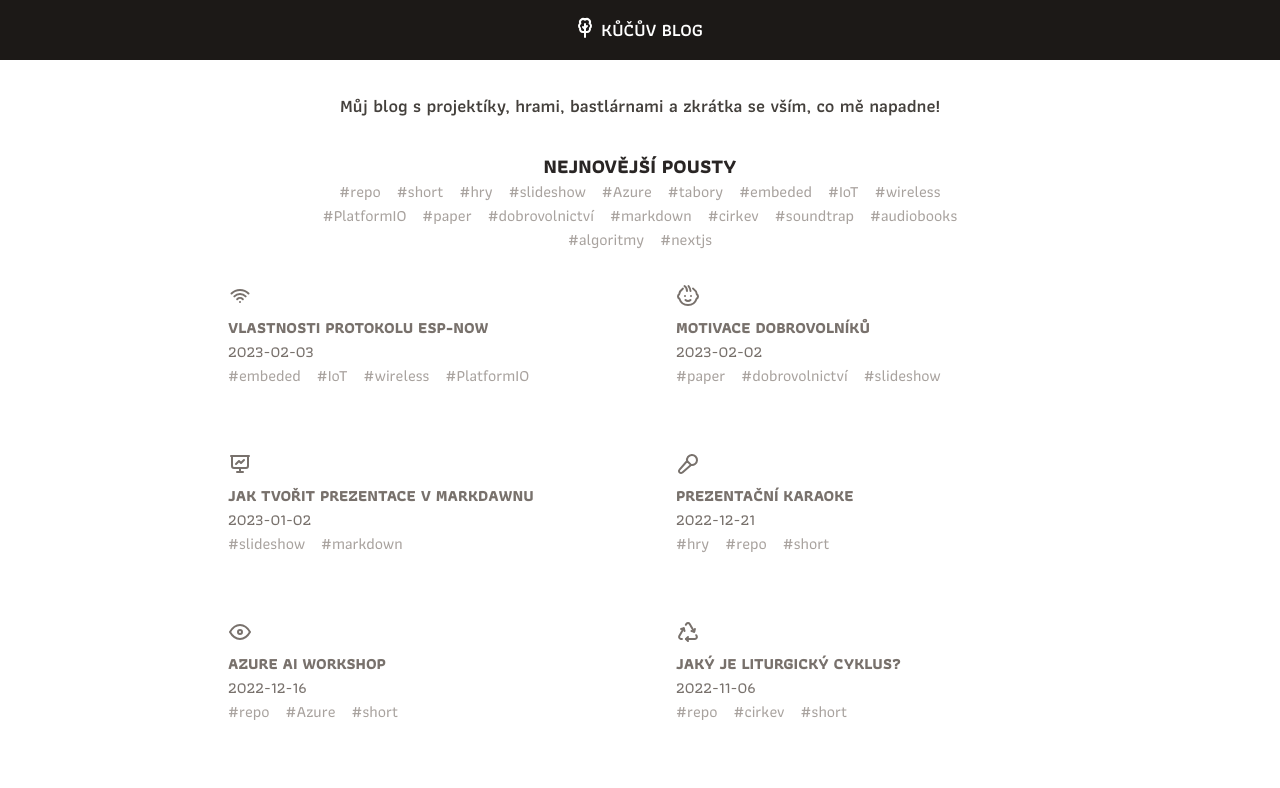
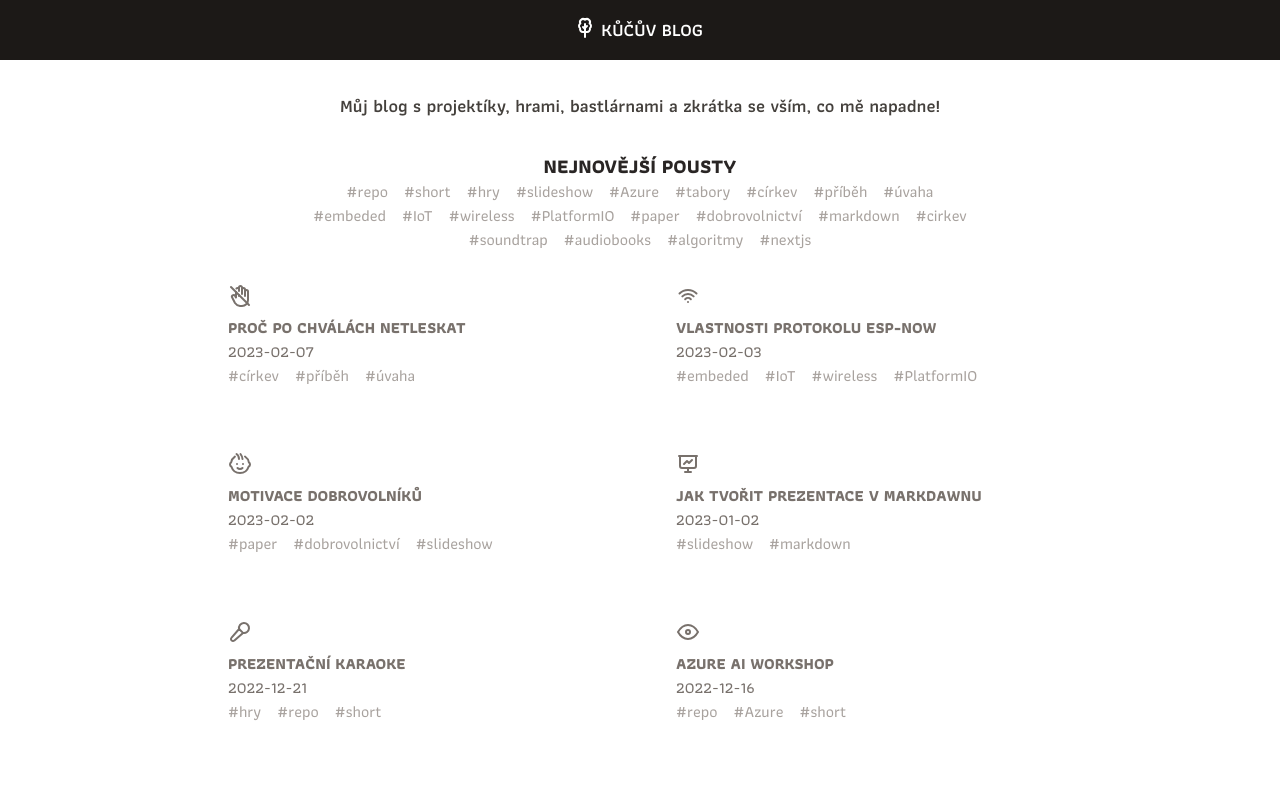
Before and after one commit to petrkucerak/blog, a Next.js app: page / in a window 1280 px wide. Shown: the top 788 px of the page. Built offline with nearby package versions, Linux system fonts and the light colour scheme; what tailwind-highlightjs would draw is missing.

Commit message:
Add article about the musician ego (#48)

```diff
--- a/components/icon.js
+++ b/components/icon.js
@@ -7,6 +7,7 @@ import {
   IconAnchor,
   IconBiohazard,
   IconEye,
+  IconHandOff,
   IconHeadphones,
   IconMicrophone2,
   IconMoodBoy,
@@ -29,5 +30,6 @@ export default function Icon({ icon }) {
   if (icon === "presentation") return <IconPresentation className="ml-2" />;
   if (icon === "moodboy") return <IconMoodBoy className="ml-2" />;
   if (icon === "wifi") return <IconWifi className="ml-2" />;
+  if (icon === "handOff") return <IconHandOff className="ml-2" />;
   else return <IconSatellite className="ml-2" />;
 }
--- /dev/null
+++ b/posts/proc-po-chvalach-netleskat.md
@@ -0,0 +1,36 @@
+---
+title: 'Proč po chválách netleskat'
+description: 'Příběh o klukovi, kterému kvůli potlesku zpychl.'
+date: '2023-02-07'
+tags:
+  - církev
+  - příběh
+  - úvaha
+icon: 'handOff'
+---
+
+**Minulý týden jsme s děckama hráli v Bártovi na chválách. Bylo to krásné. Atmosféra při svíčkách, Nejsvětější na oltáři. Skoro po celou dobu jsem měl jen zavřené oči a zpíval a hrál pro Jesuse. Na závěr jsme od P. Jendy dostali požehnání. Feelovali jsme pak ještě jednu písničku, tak jsme ji zahráli. Po jejím doznění ale zazněl potlesk, který mě hodně dostal. Bavil jsem se o tom s několika lidmi a poměrně dost jsem o potlesku přemýšlel. V pondělí jsem měl poradu s Georgem. Přivítali jsme se a navzájem se zeptali, jak se máme. Nevím proč, ale stále ve mně byl ten potlesk. Jak jsem o tom mluvil, napadlo mne, že bych to chtěl popsat. Zkusit vysvětlit, proč nemám rád, když se po chválách, modlitbě nebo po mši svaté tleská. Proto jsem zkusil napsat tento příběh. Je velikým zjednodušením, ale věřím, že hlavní podstatu vystihuje.**
+
+![Bard vygenerovany pomoci OpenAI](/posts/images/proc-po-chvalach-netleskat-bard-01.png)
+
+## Bardův příběh
+
+Před dávnými časy, kdy po cestách jezdívala koňská spřežení, města střežili rytíři a málokdo uměl počítat do více než sta, se stal tento příběh. Je to příběh mladého sirotka, který se proslavil po celém království…
+
+Už od mala to neměl jednoduché. Rodiče ho opustili ve věku, že si je ani nepamatoval. Do svých pěti let strávil život s partou sirotků, kteří přežívali v ulicích hlavního města. Byl to těžký život, který našeho mladého hrdinu naučil tomu, že se musí umět s životem poprat a může se spoléhat jen na sebe a několik nejbližších.
+
+V šesti letech, když zrovna kradli jablka u místního prodejce, ho dostihla spravedlnost. Během útěku skrz dílnu městského loutnaře se mu povedlo rozbít několik nástrojů a stráž ho zadržela. Protože způsobil velikou škodu, dostal na vybranou: buďto půjde do vězení pro mladistvé nebo si odpracuje svoji škodu u loutnaře. Volba nebyla těžká a tak se z našeho sirotka stal loutkářův učedník.
+
+Práce to byla nesmírně obtížná. Mistr loutnař byl spravedlivý a laskavý, ale měl vysoké nároky a byl přísný. Nejprve nechal chlapce jen zametat a uklízet. Později, když si všiml jeho zručnosti, ho začal pouštět i k svému řemeslu. Z chlapce se po několika letech stal velice obratný a šikovný řemeslník. Mimo jiné byl loutnař skvělým muzikantem a zpěvákem. Občas sebou brával chlapce do krčmy a učil ho muzikantskému řemeslu. Časem se ukázalo, že je i chlapec velice zdatným a talentovaným zpěvákem a muzikantem. Zjistil, že hudba je v jeho srdci a pro ni chce žít.
+
+Chlapec slýchával dobrodružné příběhy. Snil o dalekých krajinách, psal o nich písně. Ve svých osmnáctých letech měl dluh u loutnaře splacen. Navíc se mu povedlo našetřit malý finanční obnos. Rozhodl se, že se vydá do světa jako potulný muzikant, který bude těšit lidi svými písněmi a příběhy.
+
+Protože byl mladý, pohledný a talentovaný, vypracoval se mezi ty nejlepší bardy v celé zemi. Miloval svoji práci. Zbožňoval to, že může zpívat a hrát pro svoji své potěšení a pro upřímnou radost druhých. Když byl na cestě, často sedával při západu slunce, kochal se a vyzpívával světu vše, co měl na srdci.
+
+Sláva mladého muzikanta začala předcházet. Kam přišel, tam ho lidé vítali potleskem. Krčmáři se předháněli, ke komu přijde. Náš mladý hrdina dokonce začal vystupovat i v městských divadlech. Něco se na něm ale začalo měnit. Při cestách už nesedával při západu slunce. Málo kdy se stalo, že by si vzal loutnu a zpíval si jen sám pro sebe. Když vstával ráno, nebyl tak spokojený a plný nadšení jako dříve. Jeden večer o tom před svým vystoupením i přemýšlel. Jakmile ale začalo vystoupení, problém okamžitě přehlušila vlna euforie z potlesku dnešních návštěvníků. A tak to šlo dál a dál. Chlapec pociťoval, že mu v životě něco chybí, ale vždy to přehlušil dalším vystoupením, po kterém ohlušující potlesk přebyl jeho veškeré pochybnosti.
+
+V chlapcových jednadvaceti letech přišel do království mor. Král vydal nařízení, které omezoval scházení se ve více lidech. Chlapec už měl vydělané slušné jmění. Nemusel se bát, že by se musel vrátit do chlapeckých let a začít žebrat. Chtěl ale vystupovat dál. Tak začal organizovat neoficiální tajné hudební večírky. Protože uspořádání bylo obtížné, začala se zvětšovat prodleva mezi nimi. Náš bard již nehrál a nezpíval každý večer, ale sotva jednou za týden a jeho frustrace se prohlubovala. Měl čas být sám se sebou. Jeho problémy už nemohl přehlušovat tleskot diváků a chlapec si začal uvědomovat, jak moc se změnil. *Dříve hrával od srdce pro sebe a pro druhé. Dnes ale vystupuje jen pro své uspokojení, které mu zajistí potlesk a obdiv posluchačů, který se musí neustále stupňovat, jinak nebude spokojen…*
+
+---
+
+Přiznám se, že se bojím toho, že když budou lidé po chválách, modlitbě či mši svaté tleskat, začne mi potlesk stoupat do hlavy a už to nebude o Jesusovi a mě, ale o potlesku a uznání. Vím, že to může znít trochu nadneseně, ale opravdu se mi to pokaždé vybaví.
```
Also changed, not shown: public/posts/images/proc-po-chvalach-netleskat-bard-01.png (added).
